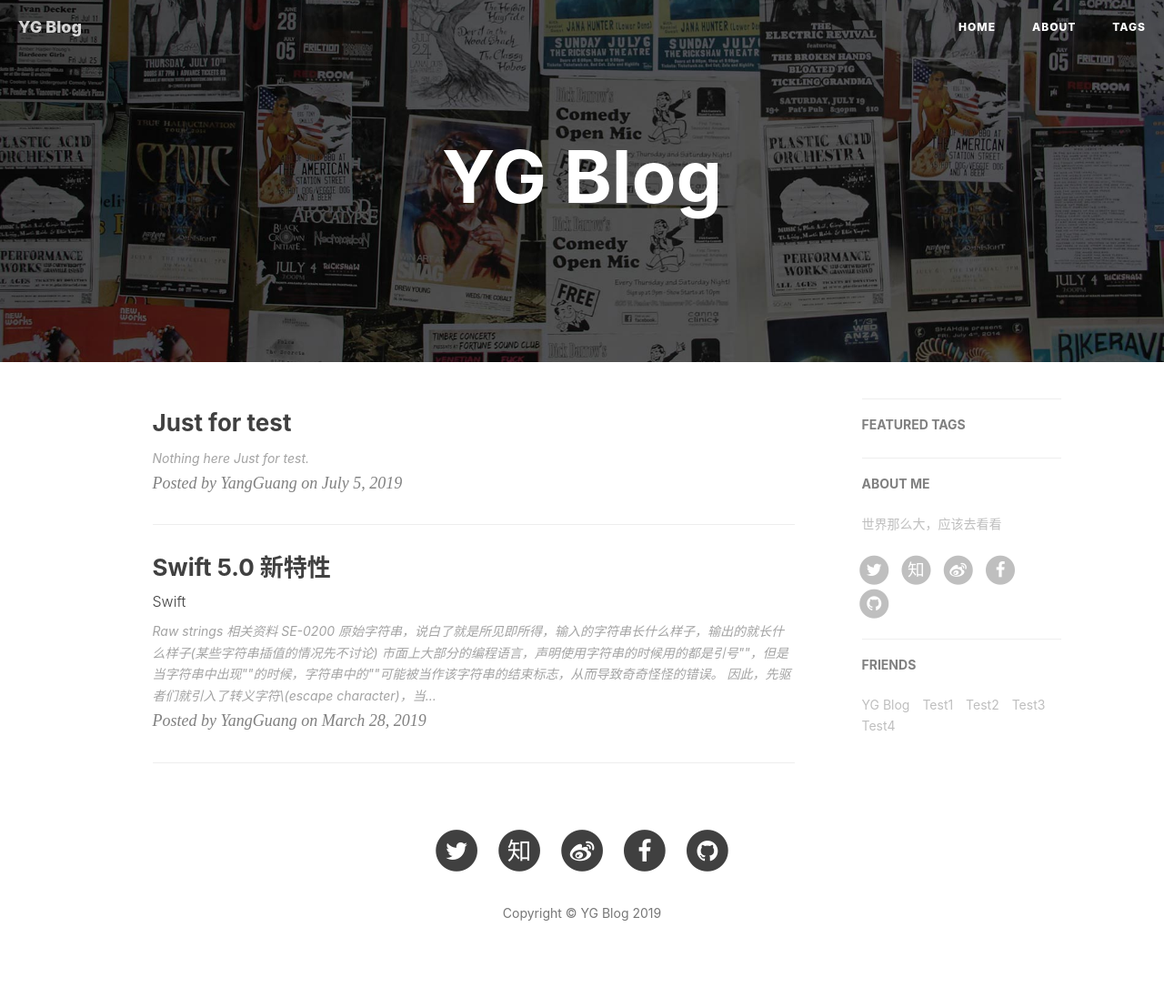
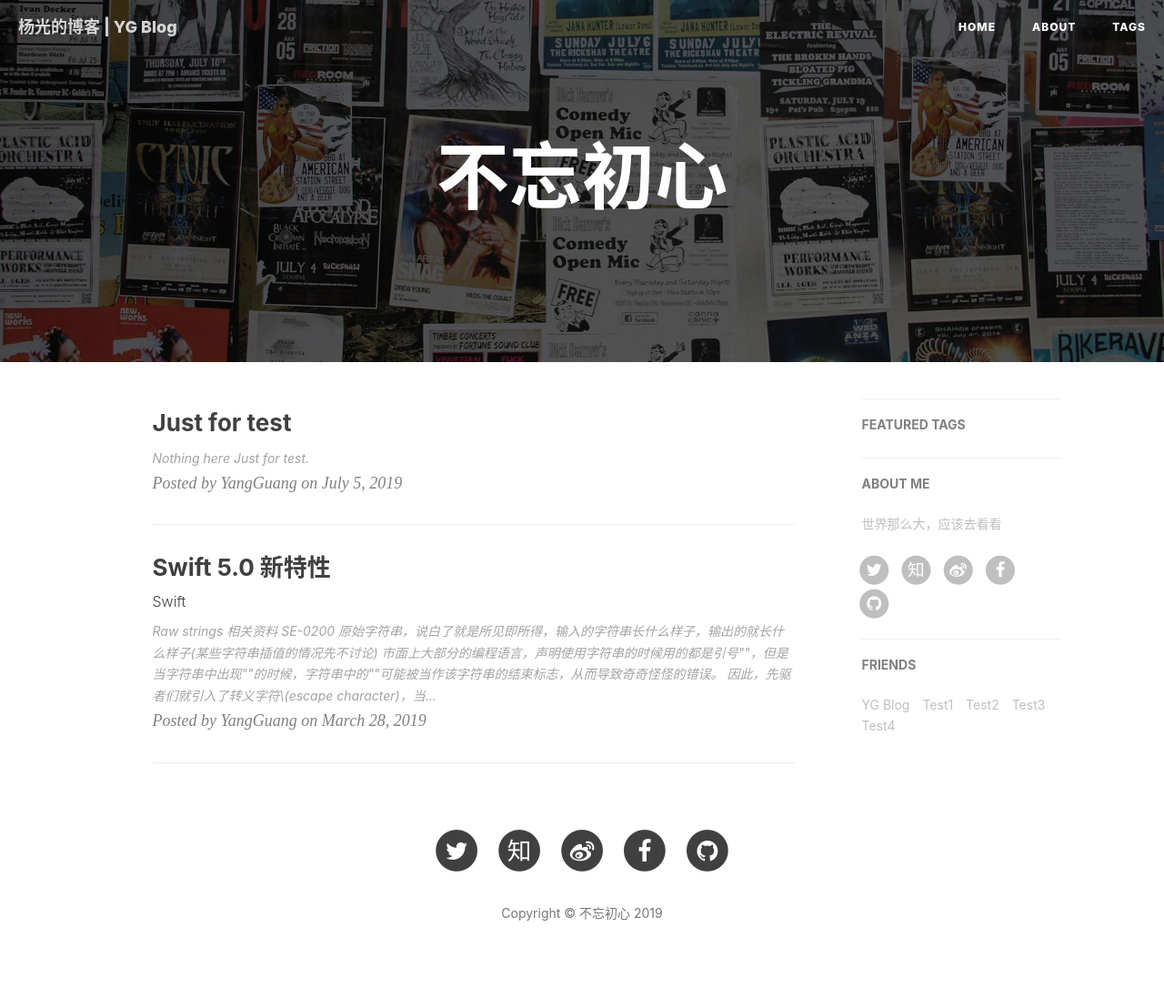
Before and after one commit to Winterdirge/MyBlog, a Jekyll site: the page built from index.html, in a window 1280 px wide. Shown: the whole page at 91% size. Built offline with Jekyll 4.4.1, drawn with Linux system fonts in a browser that asks for light colours; nearby versions of some CDN libraries; the list of posts is cut into pages by our own code; comment, search, counter and statistics services are not loaded.

Commit message:
modify nav bar title name.

```diff
--- a/_config.yml
+++ b/_config.yml
@@ -1,11 +1,11 @@
 # Site settings
-title: YG Blog
+title: 不忘初心
 subtitle: 不忘初心，砥砺前行
 SEOTitle: 杨光的博客 | YG Blog
 header-img: assets/images/base/home-bg.jpg
 description:
 keyword:
-url: http://wangyupei.com
+url: https://wangyupei.com
 baseurl:
 
 # SNS settings
--- a/_includes/nav.html
+++ b/_includes/nav.html
@@ -9,7 +9,7 @@
                     <span class="icon-bar"></span>
                     <span class="icon-bar"></span>
                 </button>
-                <a class="navbar-brand" href="{{ site.baseurl }}/">{{ site.title }}</a>
+                <a class="navbar-brand" href="{{ site.baseurl }}/">{{ site.SEOTitle }}</a>
             </div>
 
             <!-- Collect the nav links, forms, and other content for toggling -->
```
Also changed, not shown: _layouts/page.html (+6 -1 lines).
